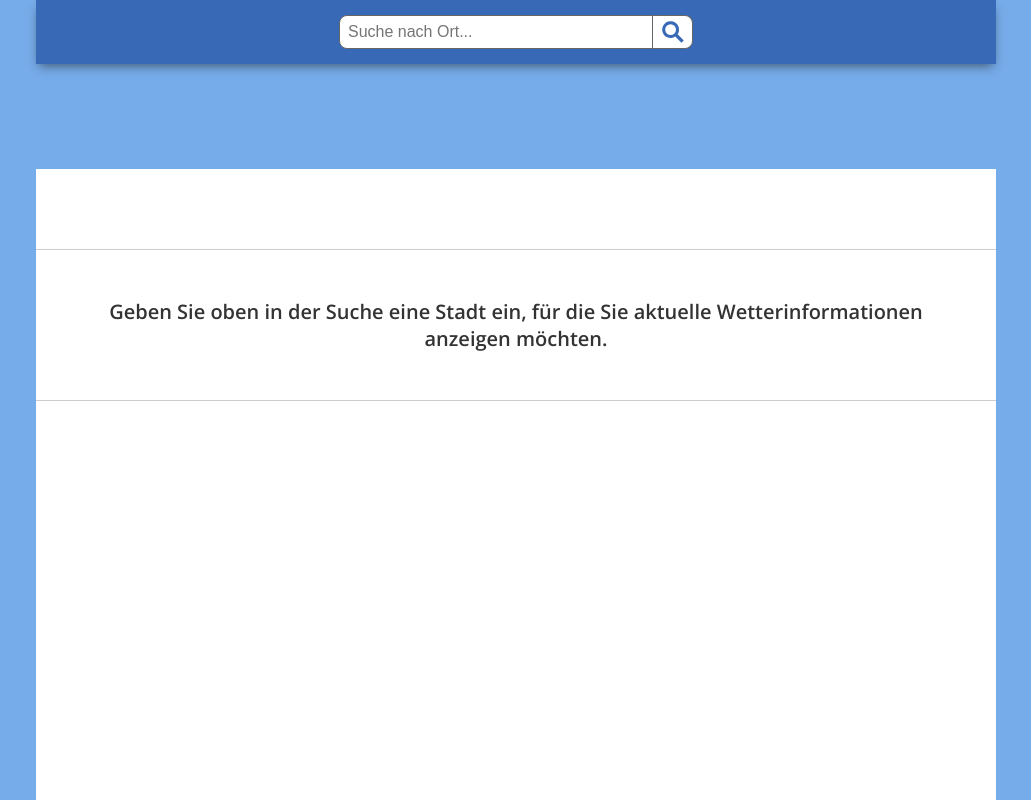
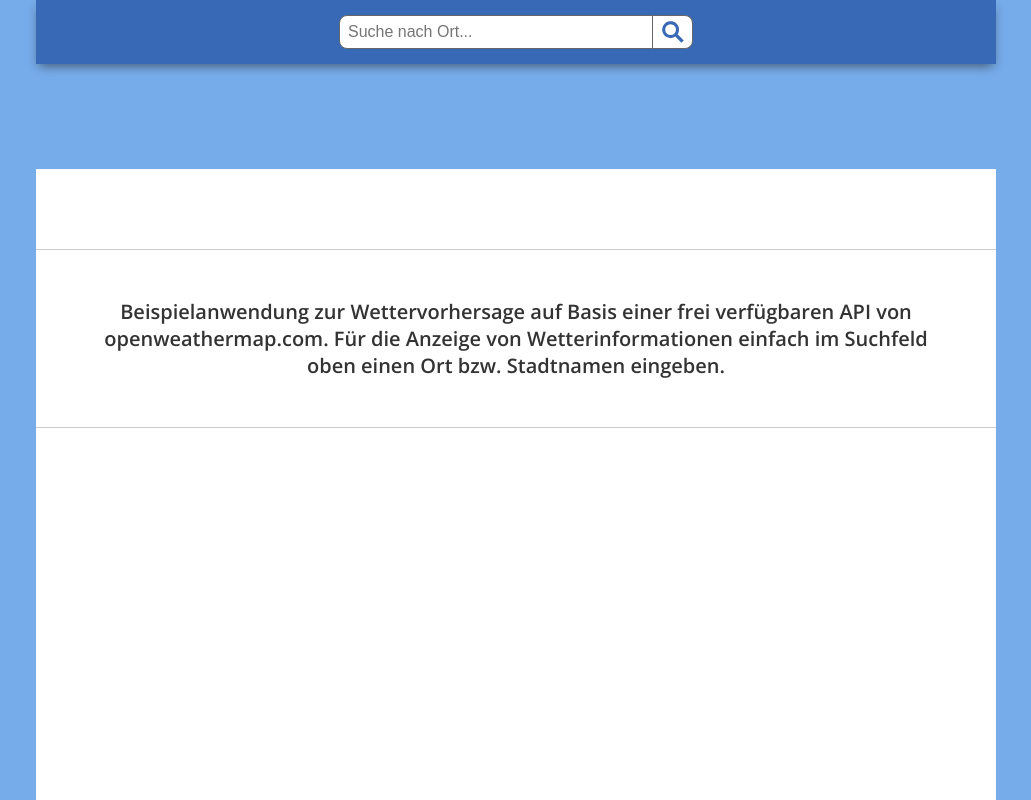
Before and after one commit to stnswz/open-weather-app, a React (Create React App) app in the folder weather-app/: page / in a window 1280 px wide. Shown: the whole page, without its empty margins (124-1155 px from the left). Built offline with nearby package versions, Linux system fonts and the light colour scheme.

Commit message:
Updates infotext

```diff
--- a/weather-app/src/components/WeatherContent.tsx
+++ b/weather-app/src/components/WeatherContent.tsx
@@ -76,7 +76,8 @@ class WeatherContent extends Component<IProps, IState> {
             // Nothing to show for now. Lets show an info text.
             return(
                 <div id="infoContainer">
-                    Geben Sie oben in der Suche eine Stadt ein, für die Sie aktuelle Wetterinformationen anzeigen möchten.
+                    Beispielanwendung zur Wettervorhersage auf Basis einer frei verfügbaren API von openweathermap.com.
+                    Für die Anzeige von Wetterinformationen einfach im Suchfeld oben einen Ort bzw. Stadtnamen eingeben.
                 </div>
             );
         }
```
